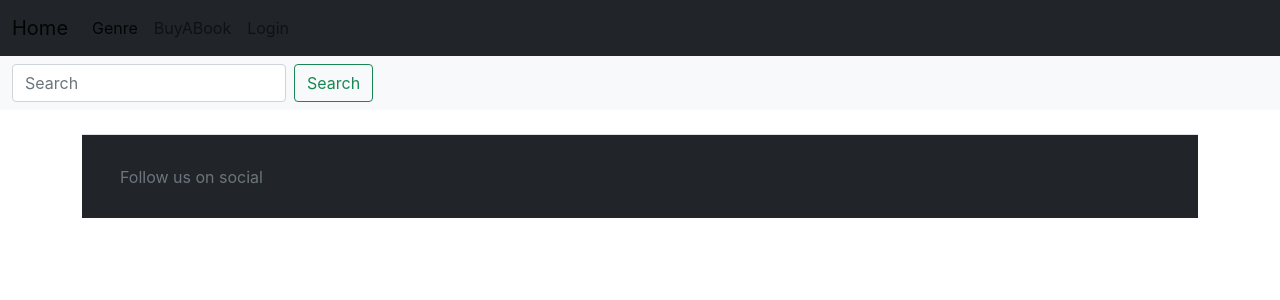
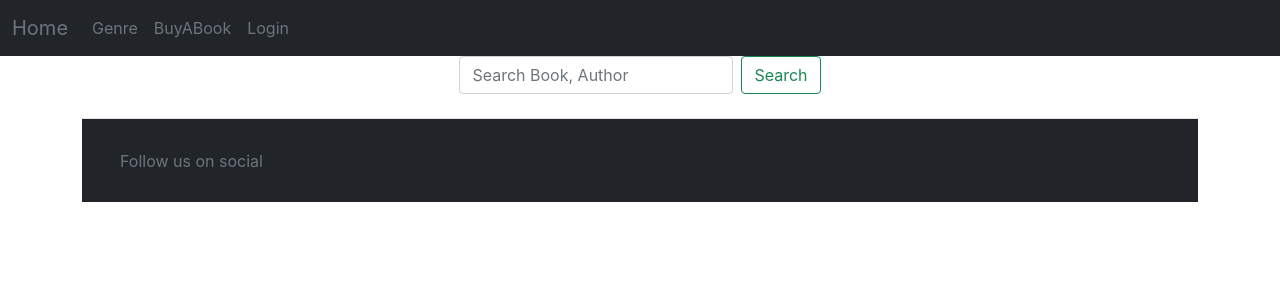
Before and after one commit to pyigo/browse-a-book-app, a React (Create React App) app: page /buyAbook in a window 1280 px wide. Shown: the top 300 px of the page. Built offline with nearby package versions, Linux system fonts and the light colour scheme.

Commit message:
implemented icons files, updated search bar

```diff
--- a/src/components/Footer/index.js
+++ b/src/components/Footer/index.js
@@ -1,33 +1,36 @@
-import React from 'react';
+import React from "react";
+
+
 
 const Footer = () => {
+
     return (
-        <div className='container'>
-            <footer className='d-flex flex-wrap justify-content-between align-items-center py-3 my-4 border-top bg-dark'>
-                <div className='col-md-4 d-flex align-items-center'>
-                    <a href='#' className='mb-3 me-2 mb-md-0 text-decoration-none lh-1'>
-                        <svg className='bi' width='30' height='24'>
+        <div className="container">
+            <footer className="d-flex flex-wrap justify-content-between align-items-center py-3 my-4 border-top bg-dark">
+                <div className="col-md-4 d-flex align-items-center">
+                    <a href="#" className="mb-3 me-2 mb-md-0 text-decoration-none lh-1">
+                        <svg className="bi" width="30" height="24">
                             {/* <use xlink:href='#bootstrap'></use> */}
                         </svg>
                     </a>
-                    <span className='text-muted'>Follow us on social </span>
-                    <ul className='nav col-md-4 justify content-end list-unlisted d-flex'>
-                        <li className='ms-3'>
-                            <a className='text-muted' href='#'>
-                                <svg className='bi' width='24' height='24'>
-                                    {/* <use xlink:href='#twitter'></use> */}
+                    <span className="text-muted">Follow us on social </span>
+                    <ul className="nav col-md-4 justify content-end list-unlisted d-flex">
+                        <li className="ms-3">
+                            <a className="text-muted" href="#">
+                                <svg className="bi" width="24" height="24">
+                                    <use href="#twitter"></use>
                                 </svg>
                             </a>
                         </li>
-                        <li className='ms-3'>
-                            <a className='text-muted' href='#'>
-                                <svg className='bi' width='24' height='24'>
+                        <li className="ms-3">
+                            <a className="text-muted" href="#">
+                                <svg className="bi" width="24" height="24">
                                     {/* <use xlink:href='#facebook'></use> */}
                                 </svg>
                             </a>
-                            <li className='ms-3'>
-                                <a className='text-muted' href='#'>
-                                    <svg className='bi' width='24' height='24'>
+                            <li className="ms-3">
+                                <a className="text-muted" href="#">
+                                    <svg className="bi" width="24" height="24">
                                         {/* <use xlink:href='#instagram'></use> */}
                                     </svg>
                                 </a>
@@ -36,9 +39,8 @@ const Footer = () => {
                     </ul>
                 </div>
             </footer>
-
         </div>
     );
-}
+};
 
 export default Footer;
--- a/src/components/Navbar/index.js
+++ b/src/components/Navbar/index.js
@@ -8,20 +8,20 @@ const Navbar = () => {
     return (
         <nav className="navbar navbar-expand-lg navbar-light bg-dark">
             <div className="container-fluid">
-                <Link className="navbar-brand" to="/">Home</Link>
+                <Link className="navbar-brand text-muted" to="/">Home</Link>
                 <button className="navbar-toggler" type="button" data-bs-toggle="collapse" data-bs-target="#navbarNavAltMarkup" aria-controls="navbarNavAltMarkup" aria-expanded="false" aria-label="Toggle navigation">
                     <span className="navbar-toggler-icon"></span>
                 </button>
                 <div className="collapse navbar-collapse" id="navbarNavAltMarkup">
                     <div className="navbar-nav">
-                        <Link className="nav-link active" aria-current="page" to="genre">Genre</Link>
-                        <Link className="nav-link" to="buyAbook">BuyABook</Link>
+                        <Link className="nav-link active text-muted" aria-current="page" to="genre">Genre</Link>
+                        <Link className="nav-link text-muted" to="buyAbook">BuyABook</Link>
                         {
                             !user
                                 ?
-                                <Link className="nav-link" to="login">Login</Link>
+                                <Link className="nav-link text-muted" to="login">Login</Link>
                                 :
-                                <Link className="nav-link" to="mySelection">MySelection</Link>
+                                <Link className="nav-link text-muted" to="mySelection">MySelection</Link>
 
                         }
                     </div>
--- a/src/pages/BuyABook/buyAbook.css
+++ b/src/pages/BuyABook/buyAbook.css
@@ -1,7 +1,5 @@
-/* .buyABook-container {
-  /* background-color: brown; */
-/* width: 30%;
-  background-color: #dcdcdc;
-  border: 1px solid black; */
-/* border-radius: 1rem; */
-/* } */
+.container-sm {
+  display: flex;
+  align-items: center;
+  justify-content: center;
+}
--- a/src/pages/BuyABook/index.js
+++ b/src/pages/BuyABook/index.js
@@ -5,6 +5,7 @@ import BookItem from "./bookItem";
 import MySelection from "../MySelection";
 import UserContext from "../../contexts/UserContext";
 import Login from "../Login";
+import './buyABook.css'
 
 
 
@@ -39,13 +40,13 @@ const BuyABook = () => {
 
     return (
         <div id="home-container">
-            <nav className="navbar navbar-light bg-light">
-                <div className="container-fluid">
+            {/* <nav className="navbar navbar-light bg-light"> */}
+            <div className="container-sm">
                 <form className="d-flex" onSubmit={handleSubmit}>
                     <input
                         className="form-control me-2"
                         type="search"
-                            placeholder="Search"
+                        placeholder="Search Book, Author"
                         aria-label="Search"
                         onChange={handleChange}
                         value={searchInput}
@@ -55,7 +56,7 @@ const BuyABook = () => {
                     </button>
                 </form>
             </div>
-            </nav>
+            {/* </nav> */}
 
             <div className="container">
                 <div className="row">
```
Also changed, not shown: src/components/icons.js (added, +17 -0 lines), src/icons.svg (added). Lines whose indentation alone changed are shown as unchanged.
